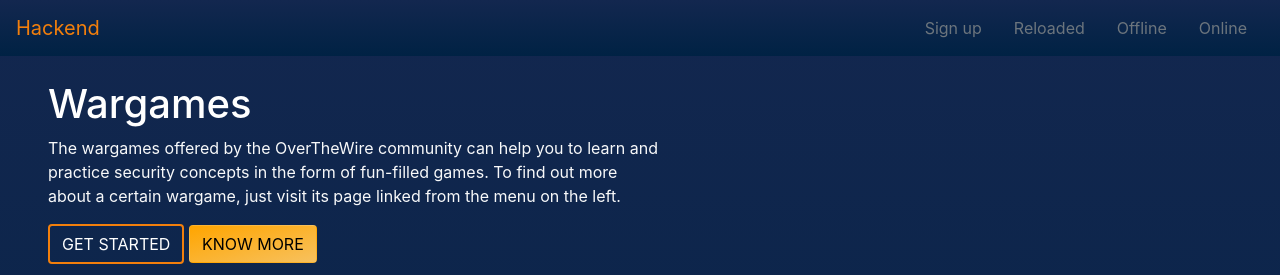
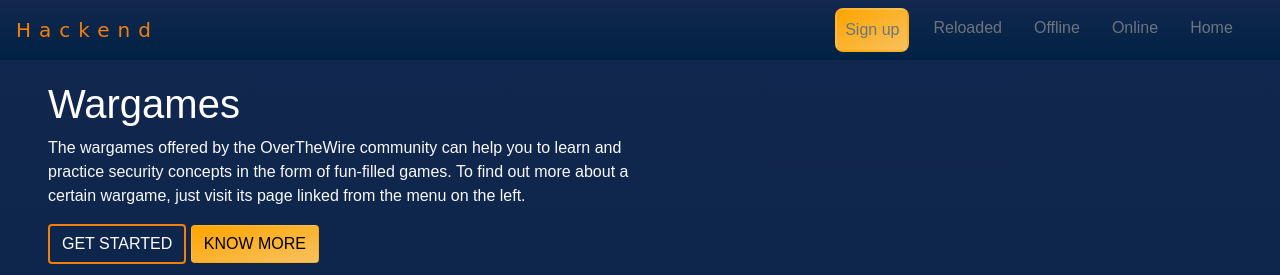
Before and after one commit to pajju0330/Hackend, a website: page index.html in a window 1280 px wide. Shown: the top 275 px of the page. Drawn offline with nearby package versions, Linux system fonts and the light colour scheme; a web font is replaced by a local one.

Commit message:
changed the font and some responsiveness

```diff
--- a/index.css
+++ b/index.css
@@ -1,5 +1,6 @@
 body {
   /* background: #13274f; */
+  font-family: 'Andika', sans-serif;
   background-image: linear-gradient(#13274f,#002244);
 }
 .navbar .navbar-brand {
@@ -12,6 +13,7 @@
 
 @media screen and (min-width:768px) {
   .navbar .navbar-nav{
+    margin-left: -150px;
     flex-direction: row-reverse;
   }
 }
@@ -21,6 +23,7 @@
   /* border: 2px solid white; */
   /* margin-bottom: 300px; */
 }
+
 .navItem:hover {
   cursor: pointer;
   color: white;
@@ -71,9 +74,23 @@
   display: grid;
   gap: 1rem;
 }
-
+.content{
+  width: 75%;
+}
 @media screen and (min-width:768px) {
   .games{
       grid-template-columns: repeat(3,1fr);
   }
+  .content{
+    width: 50%;
+  }
 }
+.signUp{
+    border: 2px solid transparent;
+    border-radius: 8px;
+}
+
+.navbar-brand{
+  letter-spacing: 8px;
+  font-family: 'Prosto One', cursive;
+}
--- a/index.html
+++ b/index.html
@@ -6,11 +6,12 @@
     <meta name="viewport" content="width=device-width, initial-scale=1.0">
     <link rel="stylesheet" href="https://cdn.jsdelivr.net/npm/bootstrap@4.0.0/dist/css/bootstrap.min.css" integrity="sha384-Gn5384xqQ1aoWXA+058RXPxPg6fy4IWvTNh0E263XmFcJlSAwiGgFAW/dAiS6JXm" crossorigin="anonymous">
     <link rel="stylesheet" href="/index.css">
+    <link rel="preconnect" href="https://fonts.googleapis.com"><link rel="preconnect" href="https://fonts.gstatic.com" crossorigin><link href="https://fonts.googleapis.com/css2?family=Prosto+One&display=swap" rel="stylesheet">
     <title>Hackend.org</title>
 </head>
 <body>
-    <nav class="navbar navbar-expand-lg navbar-light fixed-top">
-        <a class="navbar-brand" href="#">Hackend</a>
+  <nav class="navbar navbar-expand-lg navbar-light fixed-top">
+      <a class="navbar-brand" href="#">Hackend</a>
         <button class="navbar-toggler" type="button" data-toggle="collapse" data-target="#navbarNav" aria-controls="navbarNav" aria-expanded="false" aria-label="Toggle navigation">
           <span class="navbar-toggler-icon"></span>
         </button>
@@ -29,14 +30,14 @@
               <a class=" navItem nav-link text-muted ml-sm-3" href="#">Reloaded</a>
             </li>
             <li class="nav-item">
-              <a class=" navItem nav-link text-muted ml-sm-3" href="#">Sign up</a>
+              <a class="signUp navItem nav-link text-muted ml-sm-3 btn-2" href="#">Sign up</a>
             </li>
           </ul>
         </div>
       </nav>
       <div class="wargames intro pl-5">
-        <h1 class="text-white ">Wargames</h1>
-        <p class="text-light w-50">
+        <h1 class="text-white">Wargames</h1>
+        <p class="text-light content">
             The wargames offered by the OverTheWire community can help you to learn and practice security concepts in the form of fun-filled games.
 To find out more about a certain wargame, just visit its page linked from the menu on the left.
         </p>
```
